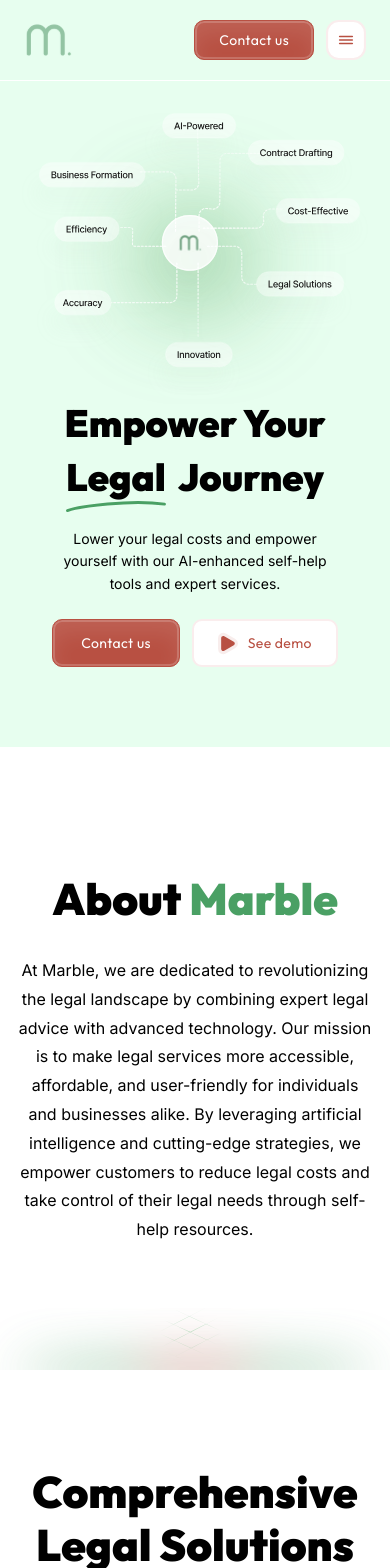
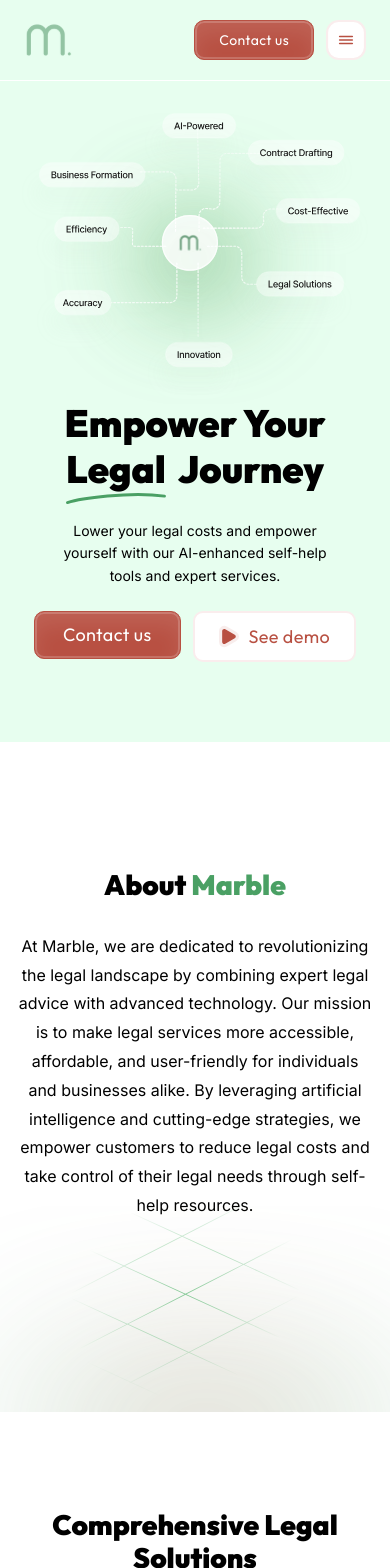
Before and after one commit to marble-legal/marble-legal-landing, a Next.js app: page / in a window 390 px wide. Shown: the top 1568 px of the page. Built offline with nearby package versions, Linux system fonts and the light colour scheme.

Commit message:
mobile updates

```diff
--- a/src/app/components/about.tsx
+++ b/src/app/components/about.tsx
@@ -10,7 +10,7 @@
   return (
     <section
       id="about"
-      className="flex flex-col gap-[1.875rem] md:h-[80dvh] items-center justify-center w-full relative max-md:py-[7.875rem] max-md:px-4"
+      className="flex flex-col gap-[1.875rem] md:h-[80dvh] items-center justify-center w-full relative max-md:py-[7.875rem] max-md:pb-[12rem] max-md:px-4"
     >
       <Image
         src="/about-bg.svg"
@@ -19,12 +19,22 @@
         width={1920}
         height={1080}
         objectFit="none"
-        className="absolute bottom-0 left-0"
+        className="absolute bottom-0 left-0 max-md:hidden"
+        priority
+      />
+      <Image
+        src="/about-mobile-bg.svg"
+        alt="background"
+        layout="intrinsic"
+        width={1920}
+        height={1080}
+        objectFit="none"
+        className="absolute bottom-0 left-0 md:hidden"
         priority
       />
       <h3
         className={clsx(
-          "font-black md:text-[4rem] text-[2.75rem] leading-[120%]",
+          "font-black md:text-[4rem] text-[1.75rem] leading-[120%]",
           outfit.className
         )}
       >
--- a/src/app/components/contactus.tsx
+++ b/src/app/components/contactus.tsx
@@ -12,7 +12,7 @@
       <div className="py-[5.4375rem] bg-[#4AA064] rounded-[22px] w-full flex flex-col items-center content-center">
         <h4
           className={clsx(
-            "md:text-[4rem] text-[2.375rem] max-md:w-[280px] font-extrabold capitalize leading-[120%] text-white text-center mb-[0.8125rem]",
+            "md:text-[4rem] text-[1.75rem] max-md:w-[280px] font-extrabold capitalize leading-[120%] text-white text-center mb-[0.8125rem]",
             outfit.className
           )}
         >
@@ -23,10 +23,7 @@
           your legal processes. We&apos;re here to answer your questions and
           provide the information you need.
         </p>
-        <Button
-          size="large"
-          className="px-[1.75rem] py-[1.25rem] md:text-[1.25rem] text-[1.25rem]"
-        >
+        <Button size="large" className="md:text-[1.25rem]">
           Contact us
         </Button>
       </div>
--- a/src/app/components/contract.tsx
+++ b/src/app/components/contract.tsx
@@ -25,7 +25,7 @@
       <div className="flex flex-col gap-[1.8125rem]">
         <h3
           className={clsx(
-            "font-black md:text-[4rem] text-[1.25rem] leading-[120%] max-w-[792px] max-md:text-center",
+            "font-black md:text-[4rem] text-[1.75rem] leading-[120%] max-w-[792px] max-md:text-center",
             outfit.className
           )}
         >
--- a/src/app/components/faq.tsx
+++ b/src/app/components/faq.tsx
@@ -14,7 +14,7 @@
     >
       <h3
         className={clsx(
-          "font-black md:text-[4rem] text-[2.75rem] leading-[120%] max-w-[792px] text-center",
+          "font-black md:text-[4rem] text-[1.75rem] leading-[120%] max-w-[792px] text-center",
           outfit.className
         )}
       >
--- a/src/app/components/features.tsx
+++ b/src/app/components/features.tsx
@@ -15,7 +15,7 @@
       <div className="flex flex-col gap-3 text-center items-center">
         <h3
           className={clsx(
-            "font-black md:text-[4rem] text-[2.75rem] leading-[120%] max-w-[792px]",
+            "font-black md:text-[4rem] text-[1.75rem] leading-[120%] max-w-[792px]",
             outfit.className
           )}
         >
@@ -58,7 +58,10 @@
           image="/business.svg"
         />
       </div>
-      <Button size="large" className="px-[1.75rem] py-[1.1875rem] text-lg">
+      <Button
+        size="large"
+        className="md:px-[1.75rem] md:py-[1.1875rem] text-lg"
+      >
         Contact us
       </Button>
     </section>
--- a/src/app/components/hero.tsx
+++ b/src/app/components/hero.tsx
@@ -27,7 +27,7 @@
             <h1
               className={clsx(
                 outfit.className,
-                "max-md:justify-center font-black md:text-[4.875rem] max-md:text-center text-[2.375rem] capitalize leading-[100%] flex flex-row gap-4 flex-wrap mb-[2rem]"
+                "max-md:justify-center font-black md:text-[4.875rem] max-md:text-center text-[2.375rem] capitalize leading-[100%] flex flex-row md:gap-4 gap-2 flex-wrap mb-[2rem]"
               )}
             >
               <span>Empower Your</span>
@@ -51,17 +51,13 @@
               self-help tools and expert services.
             </h2>
             <div className="md:mt-[2.8125rem] mt-[1.5rem] flex flex-row gap-3 w-fit max-md:self-center">
-              <Button
-                size="large"
-                variant="primary"
-                className="max-md:h-[3rem]"
-              >
+              <Button size="large" variant="primary">
                 Contact us
               </Button>
               <Button
                 variant="secondary"
                 size="medium"
-                className="flex flex-row items-center gap-[0.625rem] max-md:text-[0.875rem] max-md:h-[3rem]"
+                className="flex flex-row items-center gap-[0.625rem]"
               >
                 <Image
                   src="/play.svg"
--- a/src/app/components/lara.tsx
+++ b/src/app/components/lara.tsx
@@ -14,14 +14,14 @@
         <div className="flex flex-col gap-[1.8125rem]">
           <h3
             className={clsx(
-              "font-black md:text-[4rem] text-[2rem] leading-[120%] max-w-[792px] text-center mx-auto",
+              "font-black md:text-[4rem] text-[1.75rem] leading-[120%] max-w-[792px] text-center mx-auto",
               outfit.className
             )}
           >
             <span className="text-[#4AA064]">LARA,</span> Your AI Legal
             Assistant Coming Soon!
           </h3>
-          <p className="leading-[180%] md:text-[1.25rem] text-base max-w-[792px] text-center mx-auto">
+          <p className="leading-[180%] md:text-[1.25rem] text-[0.875rem] max-w-[792px] text-center mx-auto">
             Get ready for LARA, the AI-powered legal assistant transforming
             legal tasks. From contract creation to business formation, LARA
             provides the tools and guidance to navigate the legal landscape with
--- a/src/app/components/testimontials.tsx
+++ b/src/app/components/testimontials.tsx
@@ -15,7 +15,7 @@
     >
       <h3
         className={clsx(
-          "font-black md:text-[4rem] text-[2.125rem] leading-[120%] max-w-[792px] text-center mx-auto",
+          "font-black md:text-[4rem] text-[1.75rem] leading-[120%] max-w-[792px] text-center mx-auto",
           outfit.className
         )}
       >
--- a/src/app/components/vs.tsx
+++ b/src/app/components/vs.tsx
@@ -48,7 +48,7 @@
             />
             <h4
               className={clsx(
-                "font-bold md:text-[2.25rem] text-[1.75rem] self-center",
+                "font-bold md:text-[2.25rem] text-[1.5rem] self-center",
                 outfit.className
               )}
             >
@@ -98,7 +98,7 @@
             />
             <h4
               className={clsx(
-                "font-bold md:text-[2.25rem] text-[1.75rem] self-center",
+                "font-bold md:text-[2.25rem] text-[1.5rem] self-center",
                 outfit.className
               )}
             >
--- a/src/components/button.tsx
+++ b/src/components/button.tsx
@@ -34,7 +34,7 @@
   const sizeStyles = clsx({
     "py-[0.75rem] px-[1.5rem] text-[0.875rem]": size === "small",
     "py-[0.75rem] px-[1.5rem] text-[1.125rem] font-normal": size === "medium",
-    "md:py-[1.1875rem] py-3 px-[1.75rem] md:text-[1.125rem] text-[0.875rem]":
+    "md:py-[1.1875rem] py-3 px-[1.75rem] md:text-[1.125rem] text-[1.125rem] max-md:h-[3rem]":
       size === "large",
   });
 
```
Also changed, not shown: public/about-mobile-bg.svg (added).
